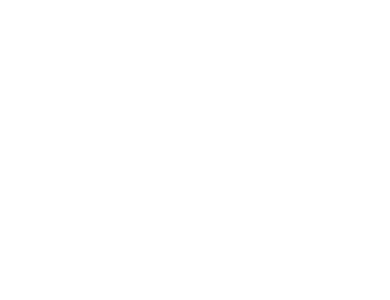
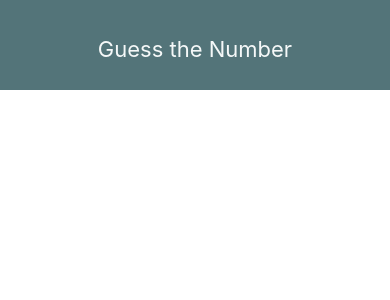
Before and after one commit to piscespieces/guess-number-react-native, a React Native app: screen / in a window 390 px wide. Shown: the top 300 px of the page. Built offline with nearby package versions, Linux system fonts and the light colour scheme.

Commit message:
added style to the header, background color, centered text with flex, padding top

```diff
--- a/App.js
+++ b/App.js
@@ -1,10 +1,12 @@
 import React from 'react';
-import { StyleSheet, Text, View } from 'react-native';
+import { StyleSheet, View } from 'react-native';
+
+import Header from './components/Header'
 
 export default function App() {
   return (
     <View style={styles.screen}>
-
+      <Header title="Guess the Number" />
     </View>
   );
 }
--- a/components/Header.js
+++ b/components/Header.js
@@ -2,7 +2,27 @@
 import { StyleSheet, Text, View } from 'react-native'
 
 const Header = props => {
-
+    return (
+        <View style={styles.header}>
+            <Text style={styles.headerTitle}>
+                {props.title}
+            </Text>
+        </View>
+    )
 }
 
 export default Header
+
+const styles = StyleSheet.create({
+    header: {
+        width: '100%',
+        height: 90,
+        backgroundColor: '#537479',
+        paddingTop: 36,
+        alignItems: 'center'
+    },
+    headerTitle: {
+        fontSize: 22,
+        color: '#f5f8f8',
+    },
+})
```
